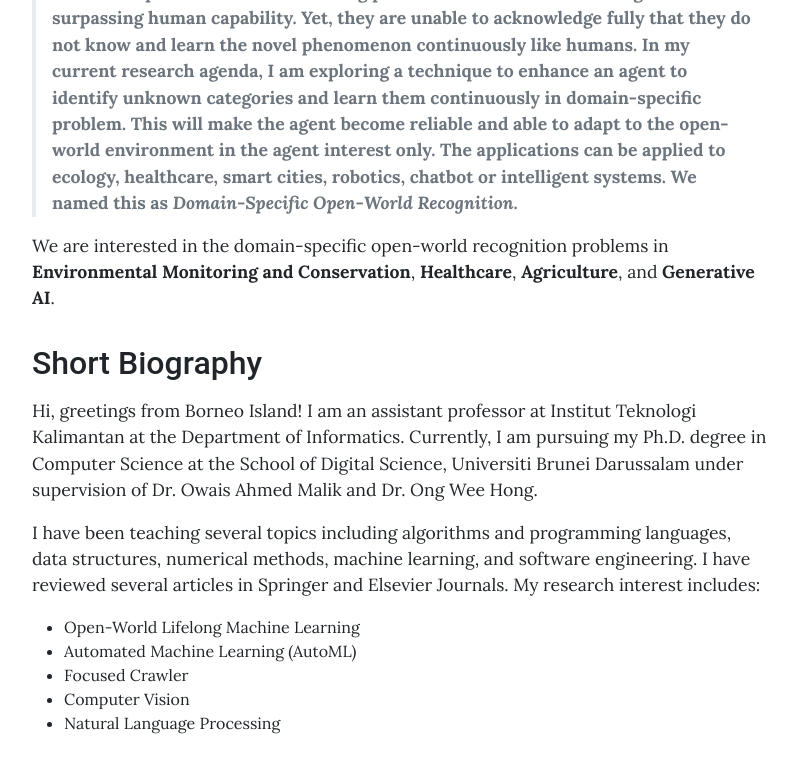
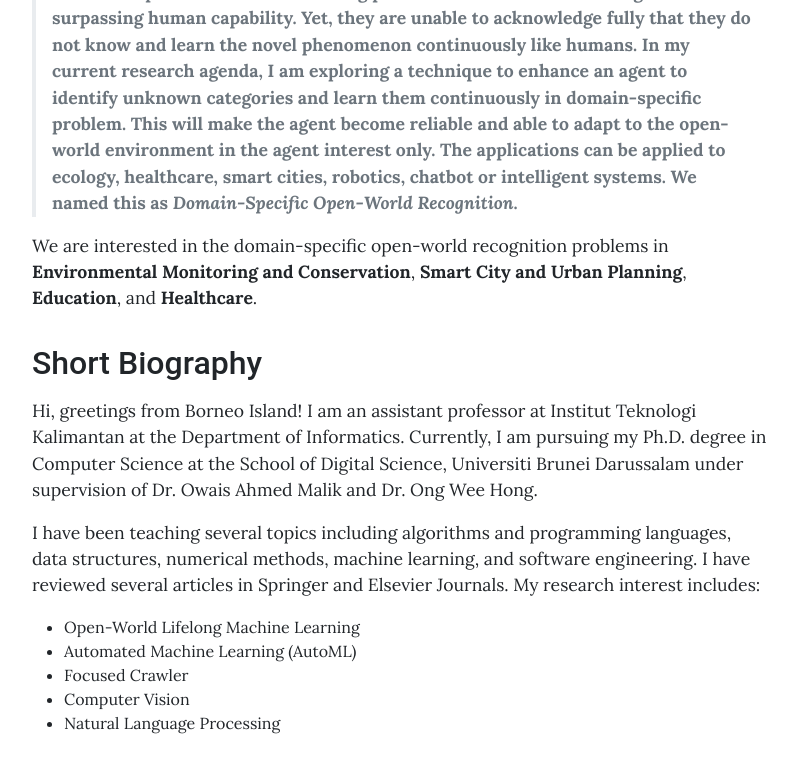
Before and after one commit to gusti-alfarisy/gusti-alfarisy.github.io, a Jekyll site: the page built from pages/home.md, in a window 1280 px wide and 900 px high, scrolled down 1183 px, cut to the strip 0-772 px from the top of the window. Shown: the whole strip, without its empty margins (240-1036 px from the left). Built offline with Jekyll 4.4.1, drawn with Linux system fonts in a browser that asks for light colours.

Commit message:
update home page

```diff
--- a/pages/home.md
+++ b/pages/home.md
@@ -22,7 +22,7 @@ ___
 ![Current research agendas](assets/theme/images/main_illustration_final.png)
 > **We have experienced the outstanding performance of artificial intelligence surpassing human capability. Yet, they are unable to acknowledge fully that they do not know and learn the novel phenomenon continuously like humans. In my current research agenda, I am exploring a technique to enhance an agent to identify unknown categories and learn them continuously in domain-specific problem.  This will make the agent become reliable and able to adapt to the open-world environment in the agent interest only. The applications can be applied to ecology, healthcare, smart cities, robotics, chatbot or intelligent systems. We named this as _Domain-Specific Open-World Recognition_.**
 
-We are interested in the domain-specific open-world recognition problems in **Environmental Monitoring and Conservation**, **Healthcare**, **Agriculture**, and **Generative AI**.
+We are interested in the domain-specific open-world recognition problems in **Environmental Monitoring and Conservation**, **Smart City and Urban Planning**, **Education**, and **Healthcare**.
 
 ## Short Biography
 
```
